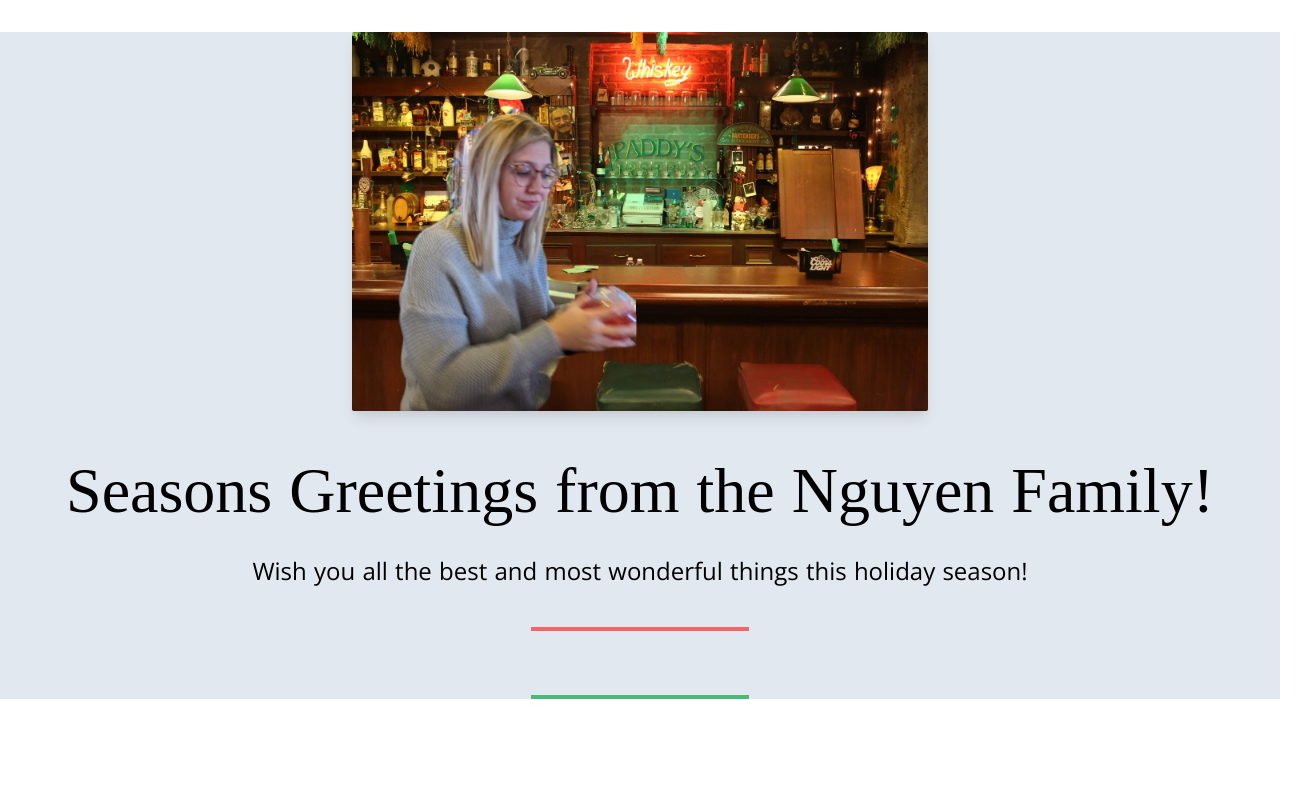
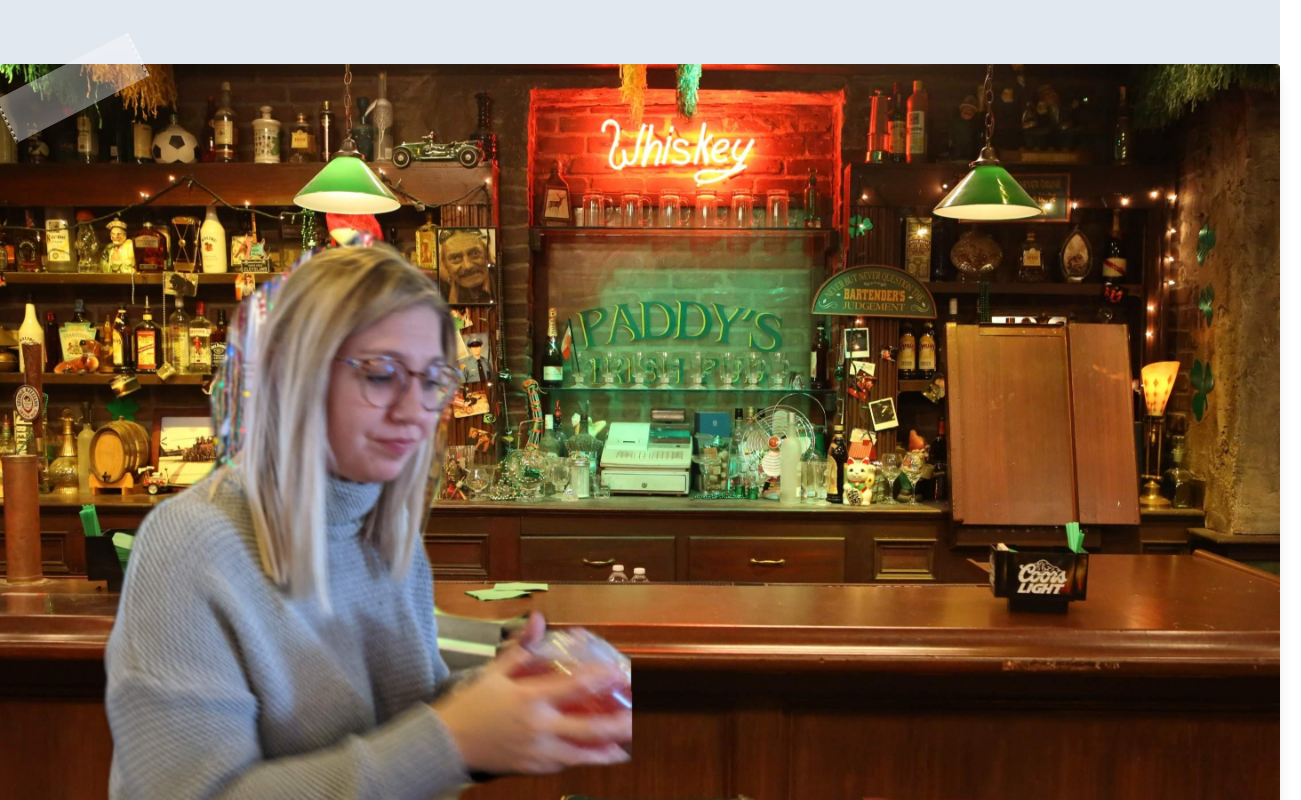
Before and after one commit to TonyFwin/christmas-card, a Nuxt app: page / in a window 1280 px wide. Shown: the top 800 px of the page, 1301 px wide, since content can reach past the window. Built offline with nearby package versions, Linux system fonts and the light colour scheme; a web font is replaced by a local one.

Commit message:
Update photo styling, add tape to photo

```diff
--- a/components/Photo.vue
+++ b/components/Photo.vue
@@ -1,17 +1,61 @@
 <template>
-  <section class="my-8">
-    <div class="container mx-auto">
-      <img class="rounded-sm shadow-lg mx-auto max-w-xl" src="~/assets/images/paddys.jpg" alt="">
+  <section class="pt-8 md:pt-16">
+    <div class="container mx-auto relative">
+      <div class="tape top-left"></div>
+      <img
+        class="shadow-lg rounded max-w-full h-auto align-middle border-none"
+        src="~/assets/images/paddys.jpg"
+        alt=""
+      />
+      <div class="tape bottom-right"></div>
     </div>
   </section>
 </template>
 
 <script>
-export default {
-
-}
+export default {}
 </script>
 
 <style>
-
+.tape {
+  background-color: hsla(0, 0%, 100%, 0.3);
+  box-shadow: inset 0 0 1em 0.5em hsla(0, 0%, 100%, 0.1);
+  height: 3em;
+  position: absolute;
+  transform: rotate(-27deg);
+  width: 9em;
+}
+.tape.bottom-right {
+  right: -15px;
+  bottom: 0em;
+}
+.tape:after,
+.tape:before {
+  background-size: 0.4em 0.4em;
+  bottom: 0;
+  content: '';
+  position: absolute;
+  top: 0;
+  width: 0.2em;
+}
+.tape:after {
+  background-image: linear-gradient(
+      45deg,
+      transparent 50%,
+      hsla(0, 0%, 100%, 0.5) 50%
+    ),
+    linear-gradient(-45deg, transparent 50%, hsla(0, 0%, 100%, 0.3) 50%);
+  background-position: 0 100%;
+  left: -0.2em;
+}
+.tape:before {
+  background-image: linear-gradient(
+      135deg,
+      transparent 50%,
+      hsla(0, 0%, 100%, 0.5) 50%
+    ),
+    linear-gradient(-135deg, transparent 50%, hsla(0, 0%, 100%, 0.3) 50%);
+  background-position: 100% 100%;
+  right: -0.2em;
+}
 </style>
```
